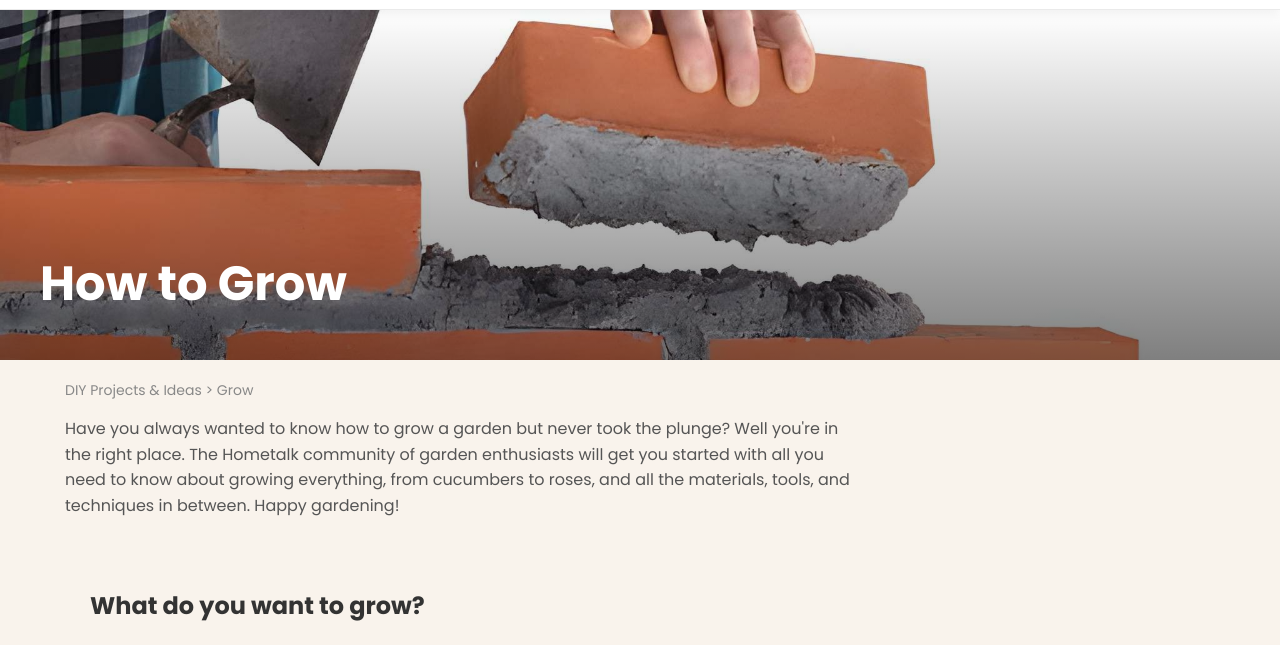
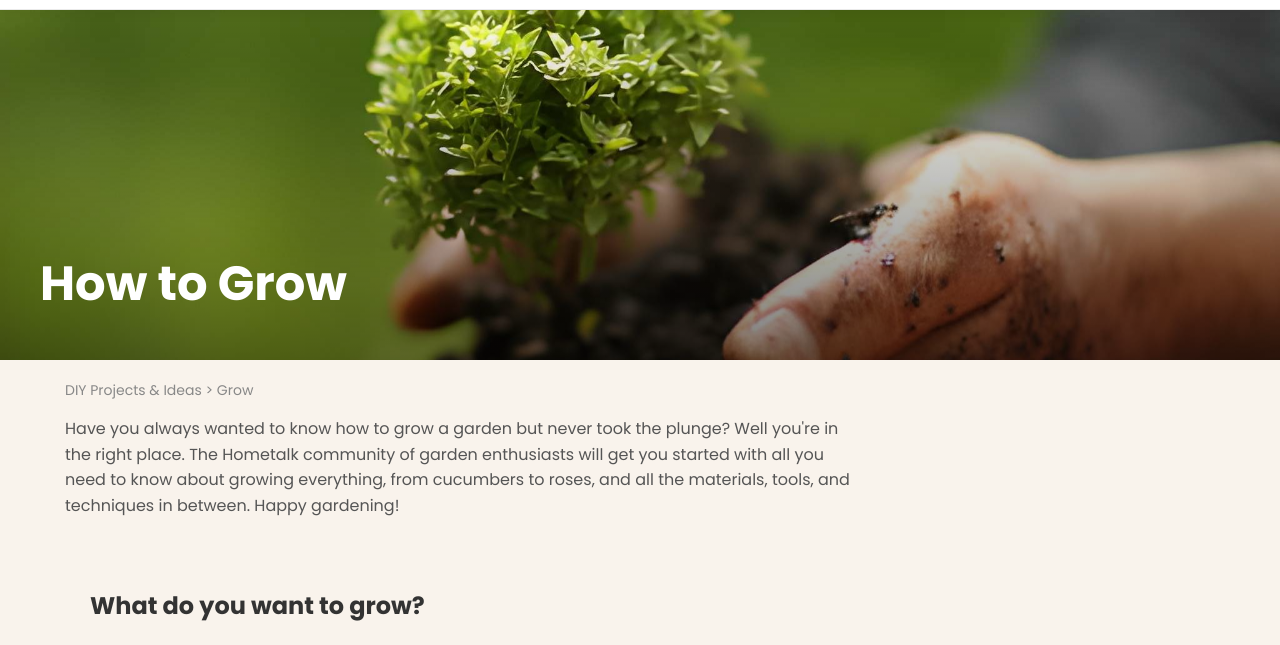
Before and after one commit to Wiyq4/InspoKreasi, a plain HTML site: page grow.html in a window 1280 px wide. Shown: the part 92-737 px from the top of the page. Drawn offline with Linux system fonts and the light colour scheme.

Commit message:
Update grow.html

```diff
--- a/grow.html
+++ b/grow.html
@@ -49,7 +49,7 @@
     </nav>
 </header>
 <main>
-    <section class="hero-build" style="--hero-bg: url('img/grow.jpg');">
+    <section class="hero-grow">
         <div class="hero-image-overlay">
             <h1 class="hero-title">How to Grow</h1>
         </div>
@@ -323,4 +323,5 @@
 </footer>
     <script src="assets/js/post_project.js"></script>
 
+
 </body>
```
